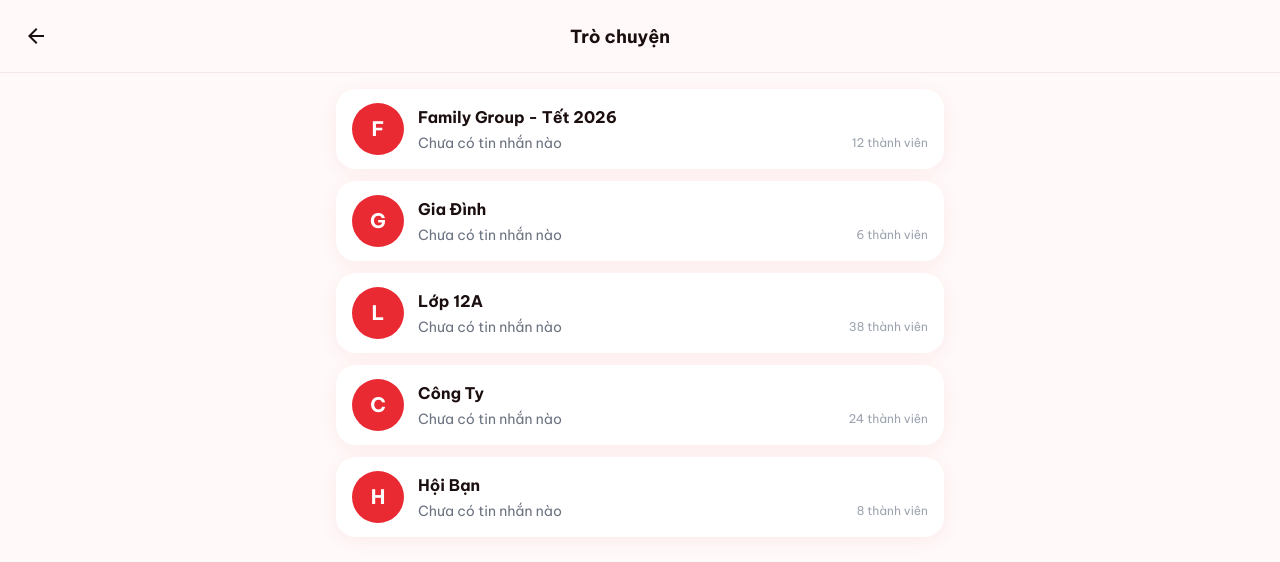
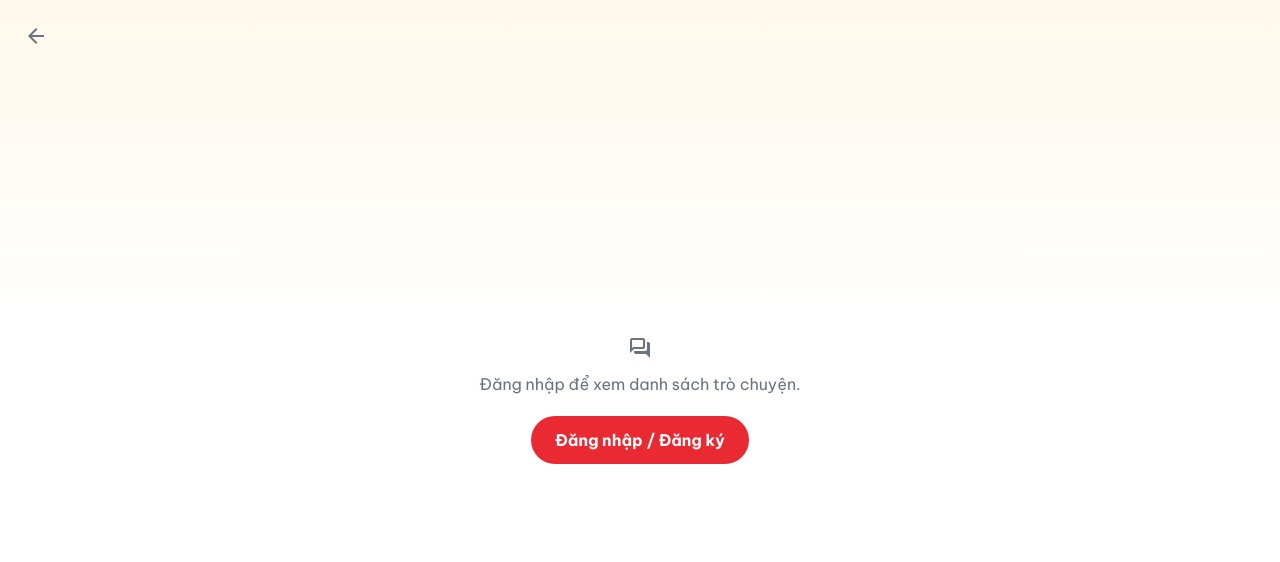
Before and after one commit to kaito7love/lucky-money-app, a Next.js app: page /chat in a window 1280 px wide. Shown: the top 562 px of the page. Built offline with nearby package versions, Linux system fonts and the light colour scheme.

Commit message:
Require login to view the chat room list
Matches the sidebar's existing signed-in-only treatment — guests now
see a login prompt on /chat instead of browsing room names/previews,
consistent with the rest of the account-gated screens.

```diff
--- a/src/components/chat/ChatRoomList/ChatRoomList.module.css
+++ b/src/components/chat/ChatRoomList/ChatRoomList.module.css
@@ -43,6 +43,51 @@
 }
 .spacer {
     width: 40px;
+}
+
+.signedOut {
+    position: relative;
+    min-height: 100vh;
+    display: flex;
+    flex-direction: column;
+    align-items: center;
+    justify-content: center;
+    gap: 0.75rem;
+    color: #6b7280;
+    padding: 2rem;
+    text-align: center;
+}
+.signedOut span.material-symbols-outlined {
+    font-size: 3rem;
+    color: #d1d5db;
+}
+.signedOutBackBtn {
+    position: absolute;
+    top: 1rem;
+    left: 1rem;
+    width: 2.5rem;
+    height: 2.5rem;
+    display: flex;
+    align-items: center;
+    justify-content: center;
+    border-radius: 999px;
+    border: none;
+    background: transparent;
+    color: #6b7280;
+    cursor: pointer;
+}
+.signedOutBackBtn:hover {
+    background: rgba(0, 0, 0, 0.05);
+}
+.loginBtn {
+    margin-top: 0.5rem;
+    background: #ea2a33;
+    color: white;
+    border: none;
+    border-radius: 999px;
+    padding: 0.75rem 1.5rem;
+    font-weight: 700;
+    cursor: pointer;
 }
 
 .main {
--- a/src/components/chat/ChatRoomList/ChatRoomList.tsx
+++ b/src/components/chat/ChatRoomList/ChatRoomList.tsx
@@ -4,6 +4,7 @@ import { useEffect, useState } from "react";
 import { useRouter } from "next/navigation";
 import styles from "./ChatRoomList.module.css";
 import { useBackOrHome } from "@/lib/useBackOrHome";
+import { useSession } from "@/lib/SessionContext";
 import { formatRelativeTime } from "@/lib/formatRelativeTime";
 
 interface ChatRoomSummary {
@@ -16,15 +17,40 @@ interface ChatRoomSummary {
 const ChatRoomList = () => {
     const router = useRouter();
     const goBack = useBackOrHome();
+    const { user, loading: sessionLoading } = useSession();
     const [rooms, setRooms] = useState<ChatRoomSummary[]>([]);
     const [loading, setLoading] = useState(true);
 
     useEffect(() => {
+        if (!user) return;
         fetch("/api/chat/rooms")
             .then((res) => res.json())
             .then((data) => setRooms(data.rooms ?? []))
             .finally(() => setLoading(false));
-    }, []);
+    }, [user]);
+
+    if (sessionLoading) {
+        return <p className={styles.centerMessage}>Đang tải...</p>;
+    }
+
+    if (!user) {
+        return (
+            <div className={styles.signedOut}>
+                <button
+                    className={styles.signedOutBackBtn}
+                    onClick={() => window.history.back()}
+                    aria-label="Quay lại"
+                >
+                    <span className="material-symbols-outlined">arrow_back</span>
+                </button>
+                <span className="material-symbols-outlined">forum</span>
+                <p>Đăng nhập để xem danh sách trò chuyện.</p>
+                <button className={styles.loginBtn} onClick={() => router.push("/auth")}>
+                    Đăng nhập / Đăng ký
+                </button>
+            </div>
+        );
+    }
 
     return (
         <div className={styles.page}>
```
